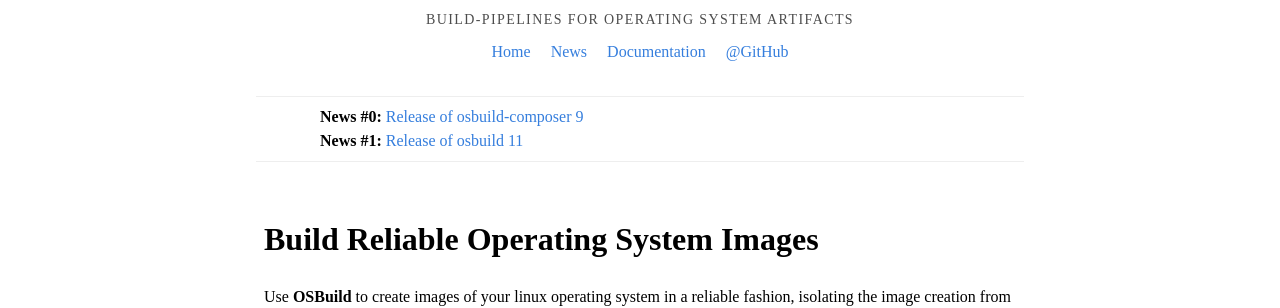
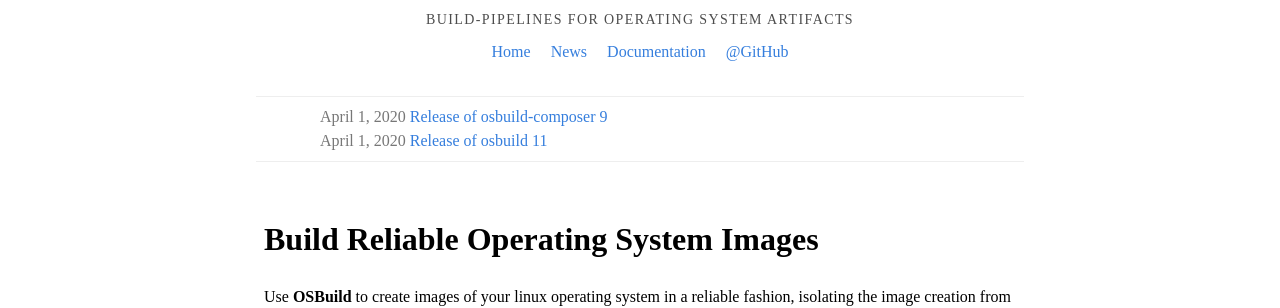
Before and after one commit to osbuild/legacy-website, a Jekyll site: the page built from index.md, in a window 1280 px wide. Shown: the part 138-446 px from the top of the page. Built offline with Jekyll 4.4.1, drawn with Linux system fonts in a browser that asks for light colours; nearby versions of some CDN libraries; our own code applies the rules of GitHub Pages for plain Markdown files.

Commit message:
home: show date in front of news items
Drop the "News #X:" prefix. It should be fairly clear these are news.

```diff
--- a/_layouts/home.html
+++ b/_layouts/home.html
@@ -9,11 +9,11 @@ layout: root
 <section class="pv2 ph5
                 bb b--light-gray">
   <article class="tj">
-    <span class="b">News #0:</span>
+    <span class="gray">{{ news0.date | date: "%B %e, %Y" }}</span>
     <a href="{{ news0.url | relative_url }}">{{ news0.caption }}</a>
   </article>
   <article class="tj">
-    <span class="b">News #1:</span>
+    <span class="gray">{{ news1.date | date: "%B %e, %Y" }}</span>
     <a href="{{ news1.url | relative_url }}">{{ news1.caption }}</a>
   </article>
 </section>
```
